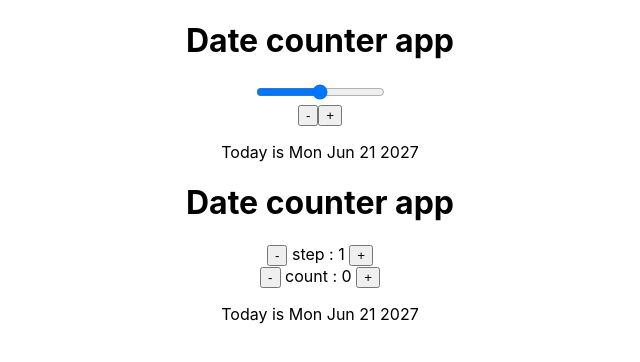
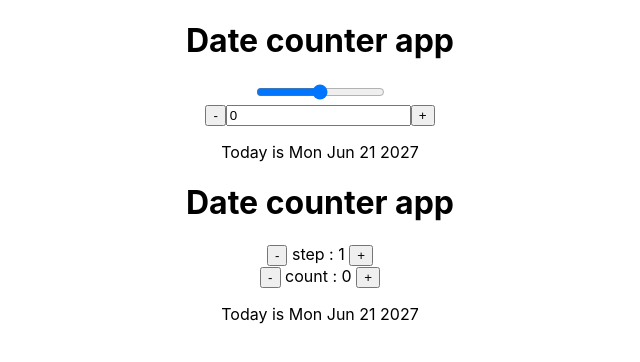
Before and after one commit to vimal336/React-js-projects, a React (Create React App) app in the folder date-counter/: page / in a window 1280 px wide. Shown: the top 362 px of the page, without its empty margins (320-960 px from the left). Built offline with nearby package versions, Linux system fonts and the light colour scheme.

Commit message:
react date counter project

```diff
--- a/date-counter/src/App.js
+++ b/date-counter/src/App.js
@@ -48,7 +48,10 @@ function Counter2() {
 
       <div>
         <button onClick={countDec}>-</button>
-
+        <input
+        type="inputbox"
+        value={0}
+        />
         <button onClick={countInc}>+</button>
       </div>
       <div>
```
